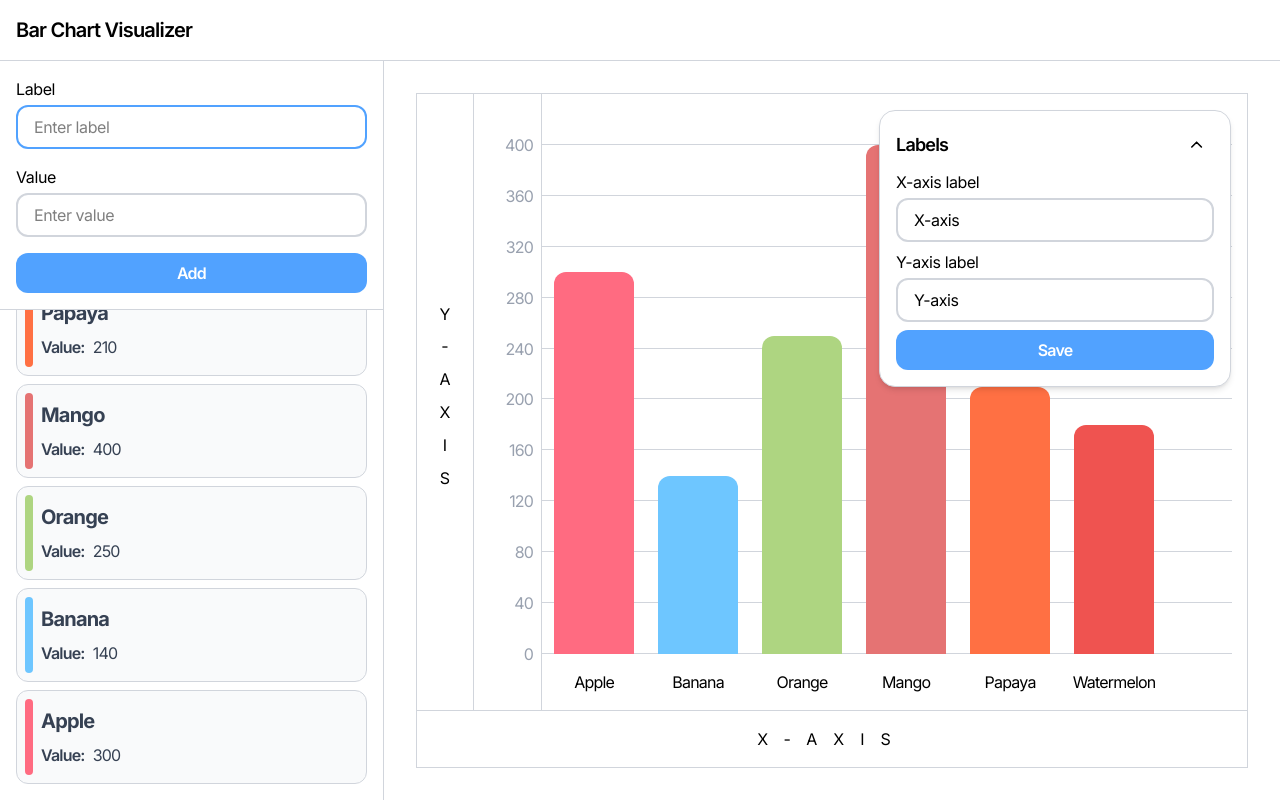
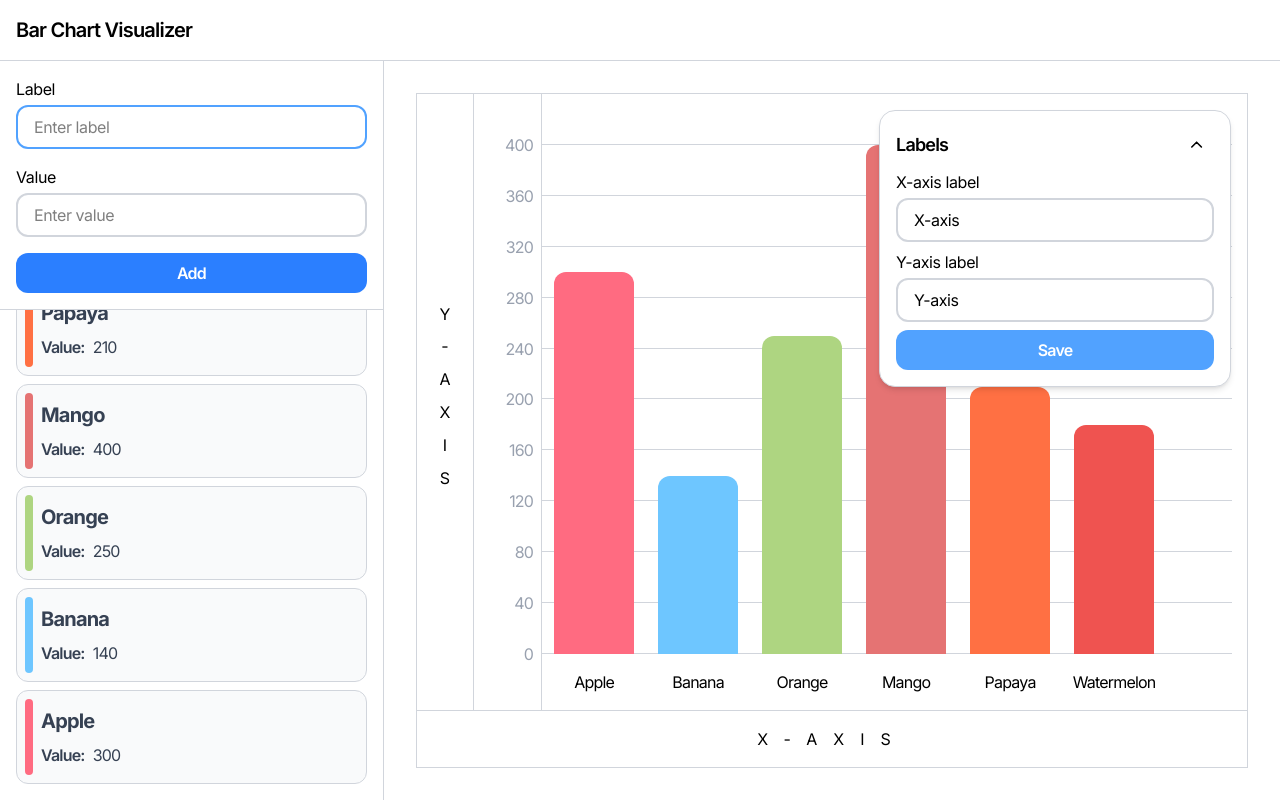
Before and after one commit to Vatsal-Bharkhada-Simform/Bar-chart-visualizer, a React (Vite) app: page / in a window 1280 px wide. Built offline with nearby package versions, Linux system fonts and the light colour scheme.

Commit message:
Update: Add empty state alerts. Reset form using ref on edit mode

```diff
--- a/src/components/DataForm.tsx
+++ b/src/components/DataForm.tsx
@@ -1,11 +1,17 @@
-import { useContext } from "react";
+import { useContext, useEffect, useRef } from "react";
 import Input from "../UI/Input";
 import { ChartContext } from "../context/ChartContext";
 
 export default function DataForm() {
 	const { editData, addDataItem, updateDataItem } = useContext(ChartContext);
+    const formRef = useRef<HTMLFormElement | null>(null);
 
 	const isEditMode = editData && editData.id !== "";
+
+    useEffect(() => {
+        if(!formRef.current) return;
+        formRef.current.reset();
+    }, [editData]);
 
 	function handleSubmit(e: React.SubmitEvent<HTMLFormElement>) {
 		e.preventDefault();
@@ -14,7 +20,11 @@ export default function DataForm() {
 		let label = formData.get("label");
 		const value = formData.get("value");
 
-		if (!label || !value) return;
+		if (!label || !value) {
+            alert("Please fill all the fields");
+            return;
+        }
+
 		if (typeof label !== "string" || typeof value !== "string") return;
 
 		label = label.trim();
@@ -46,6 +56,7 @@ export default function DataForm() {
 	return (
 		<form
 			onSubmit={handleSubmit}
+            ref={formRef}
 			className={`p-4 flex flex-col gap-4 border-b border-b-gray-300 ${isEditMode && "bg-orange-100"}`}
 		>
 			<Input
@@ -59,6 +70,7 @@ export default function DataForm() {
 				maxLength={50}
 				placeholder="Enter label"
 				autoFocus
+                required
 			/>
 			<Input
 				type="number"
@@ -71,10 +83,11 @@ export default function DataForm() {
 				min={0}
 				step={"any"}
 				placeholder="Enter value"
+                required
 			/>
 			<button
 				type="submit"
-				className="w-full px-6 py-2 border-none outline-none rounded-xl bg-blue-400 hover:bg-blue-500 text-white font-semibold focus:ring-3 focus:ring-blue-500"
+				className="w-full px-6 py-2 border-none outline-none rounded-xl bg-blue-500 hover:bg-blue-600 text-white font-semibold focus:ring-3 focus:ring-blue-600 cursor-pointer"
 			>
 				{isEditMode ? "Save" : "Add"}
 			</button>
```
